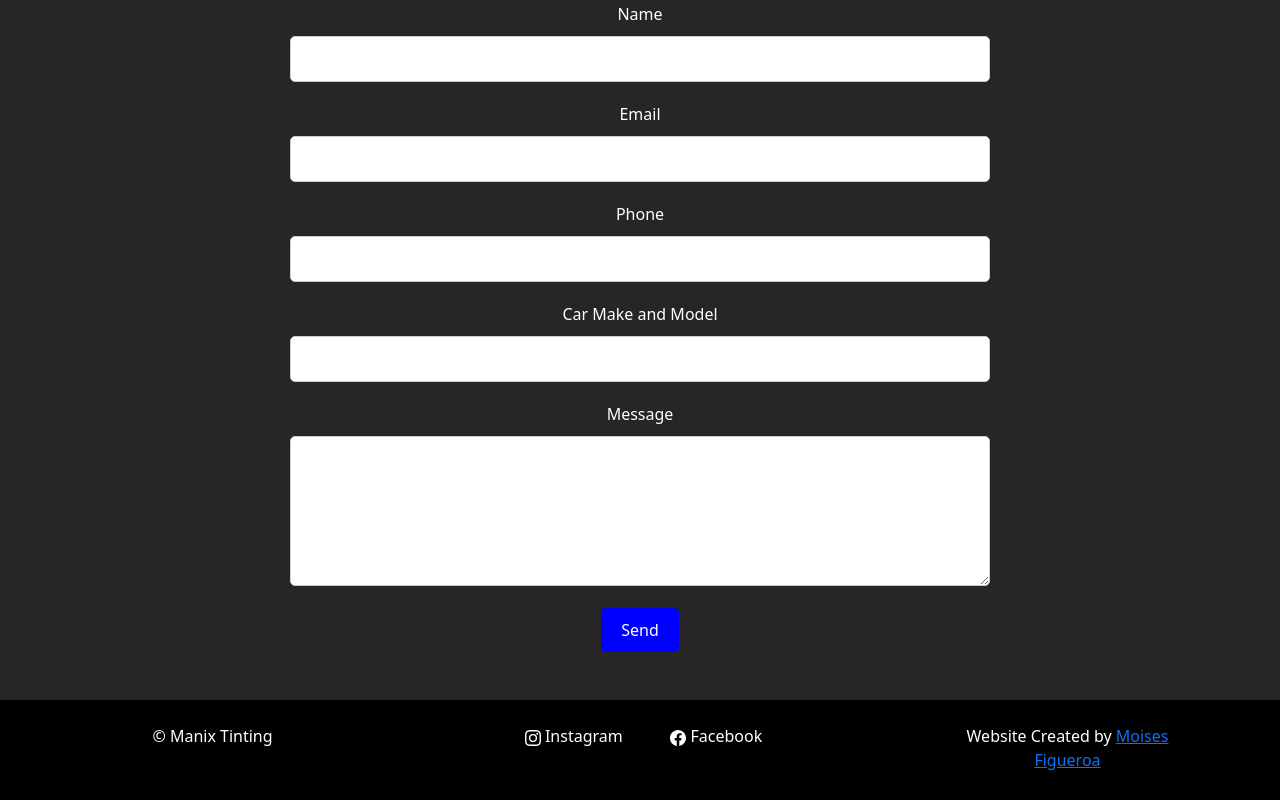
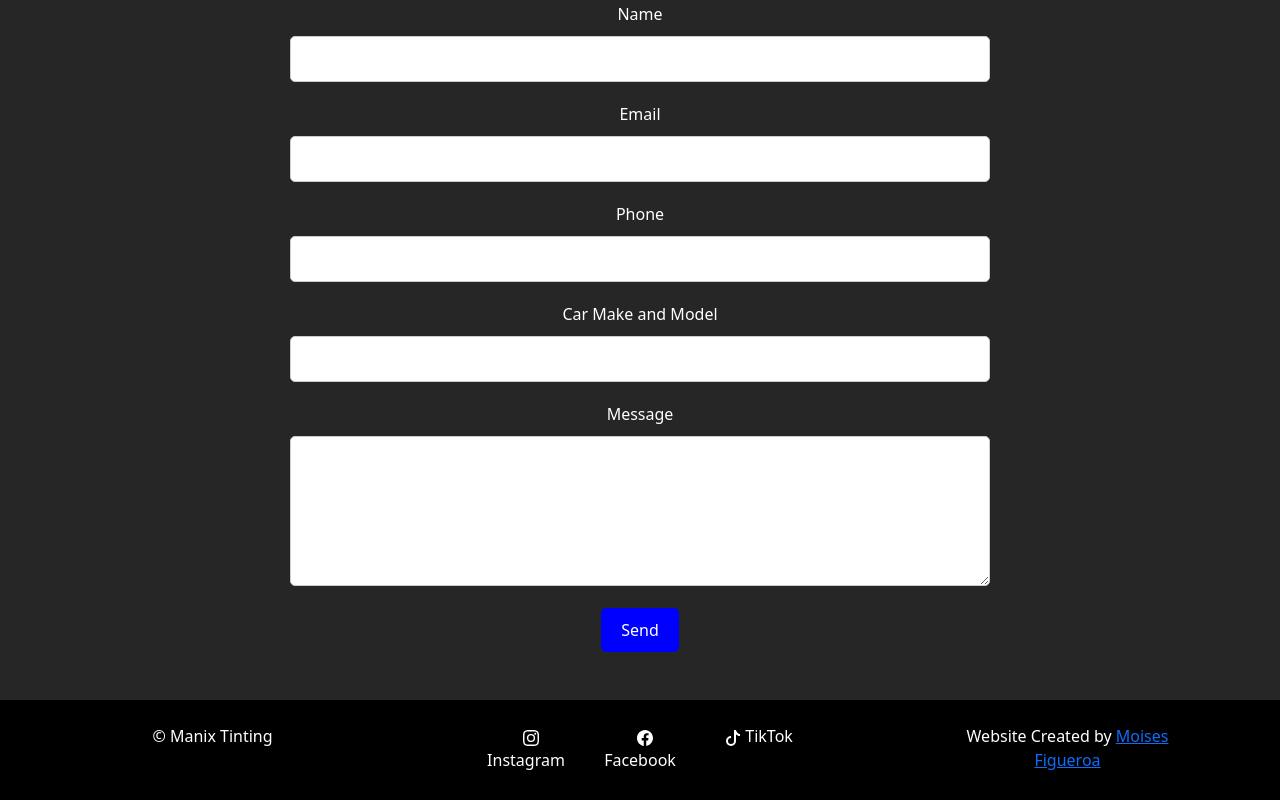
Before and after one commit to MoisesFC/manix-tinting, a React (Create React App) app: page / in a window 1280 px wide. Shown: the part 2089-2889 px from the top of the page. Built offline with nearby package versions, Linux system fonts and the light colour scheme.

Commit message:
added tiktok media link

```diff
--- a/src/components/Footer.js
+++ b/src/components/Footer.js
@@ -1,5 +1,5 @@
 import { Container, Row, Col } from "react-bootstrap";
-import { BsInstagram, BsFacebook } from 'react-icons/bs';
+import { BsInstagram, BsFacebook, BsTiktok } from 'react-icons/bs';
 
 const Footer = () => {
     return (
@@ -22,6 +22,11 @@ const Footer = () => {
                                     <BsFacebook style={{}}/> Facebook
                                 </a>
                             </Col>
+                            <Col>
+                                <a href="https://www.tiktok.com/@manixtinting" target="_blank" style={{ color: 'white', marginLeft: '10px', textDecoration: 'none'}}>
+                                    <BsTiktok style={{}}/> TikTok
+                                </a>
+                            </Col>
                             <Col></Col>
                         </Row>
                     </Col>
```
